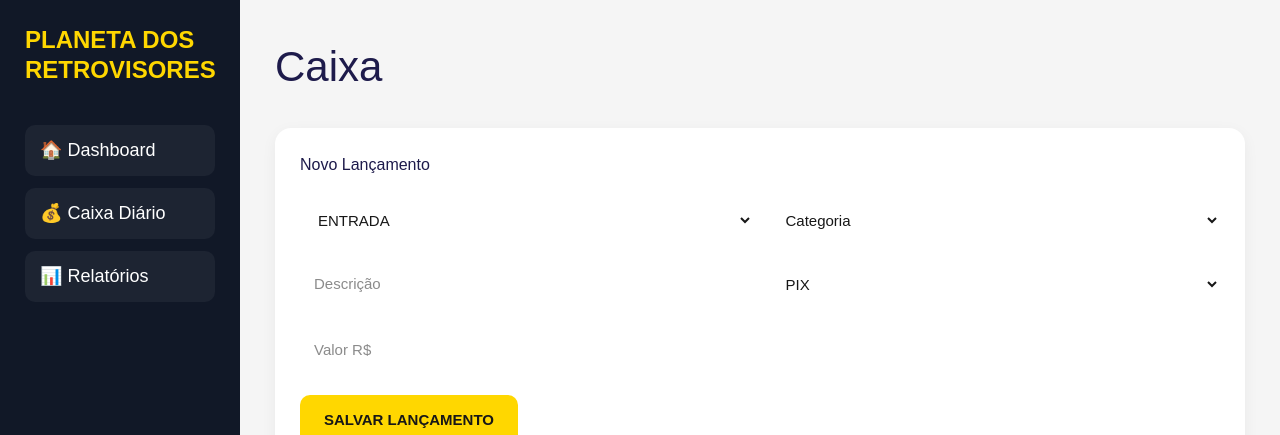
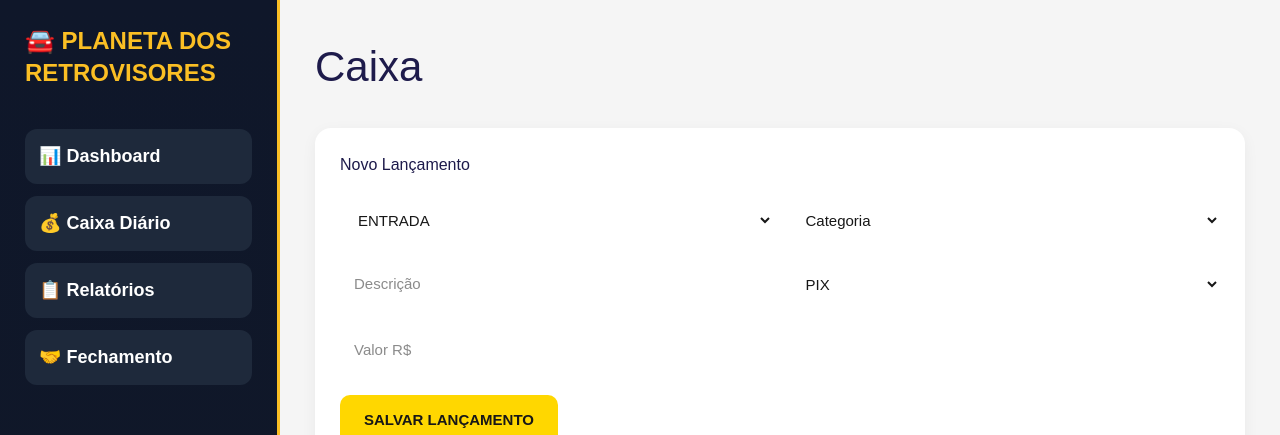
Before and after one commit to flaviaaraujo1812-png/milani-dashboard, a Next.js app: page /caixa in a window 1280 px wide. Shown: the top 435 px of the page. Built offline with nearby package versions, Linux system fonts and the light colour scheme; no server answers; the database is empty.

Commit message:
corrigir sidebar caixa

```diff
--- a/app/caixa/page.tsx
+++ b/app/caixa/page.tsx
@@ -2,6 +2,7 @@
 
 import { useEffect, useState } from "react"
 import { supabase } from "@/lib/supabase"
+import Sidebar from "../components/sidebar"
 
 type Lancamento = {
   id?: number
@@ -153,40 +154,7 @@ export default function Caixa() {
       background: "#f5f5f5"
     }}>
 
-      {/* MENU */}
-
-      <div style={{
-        width: "240px",
-        background: "#111827",
-        color: "#fff",
-        padding: "25px"
-      }}>
-
-        <h2 style={{
-  color: "#FFD700",
-  marginBottom: "40px",
-  fontSize: "24px",
-  lineHeight: "30px",
-  fontWeight: "bold"
-}}>
-  PLANETA DOS
-  <br />
-  RETROVISORES
-</h2>
-
-<a href="/dashboard" style={menu}>
-  🏠 Dashboard
-</a>
-
-<a href="/caixa" style={menu}>
-  💰 Caixa Diário
-</a>
-
-<a href="/relatorio" style={menu}>
-  📊 Relatórios
-</a>
-
-      </div>
+      <Sidebar />
 
       {/* CONTEÚDO */}
 
```
